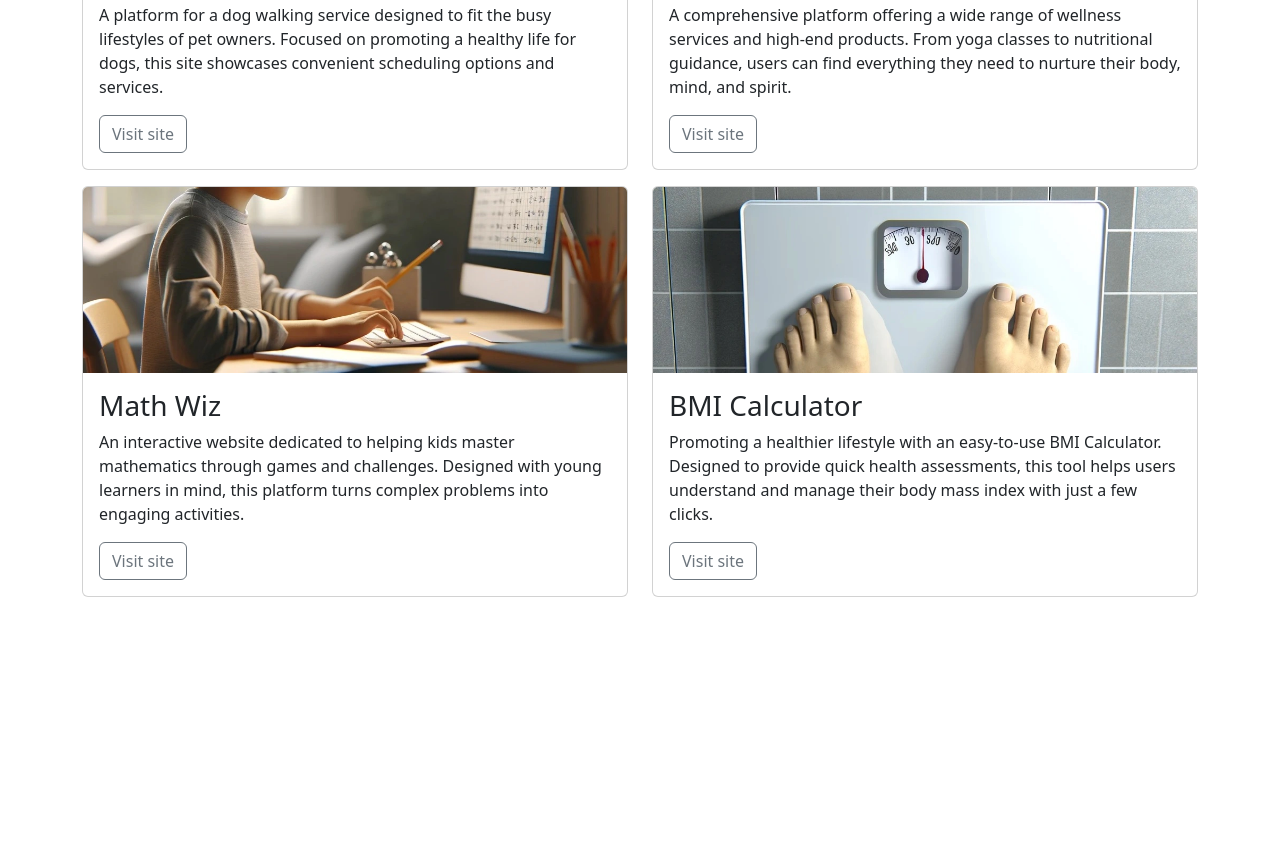
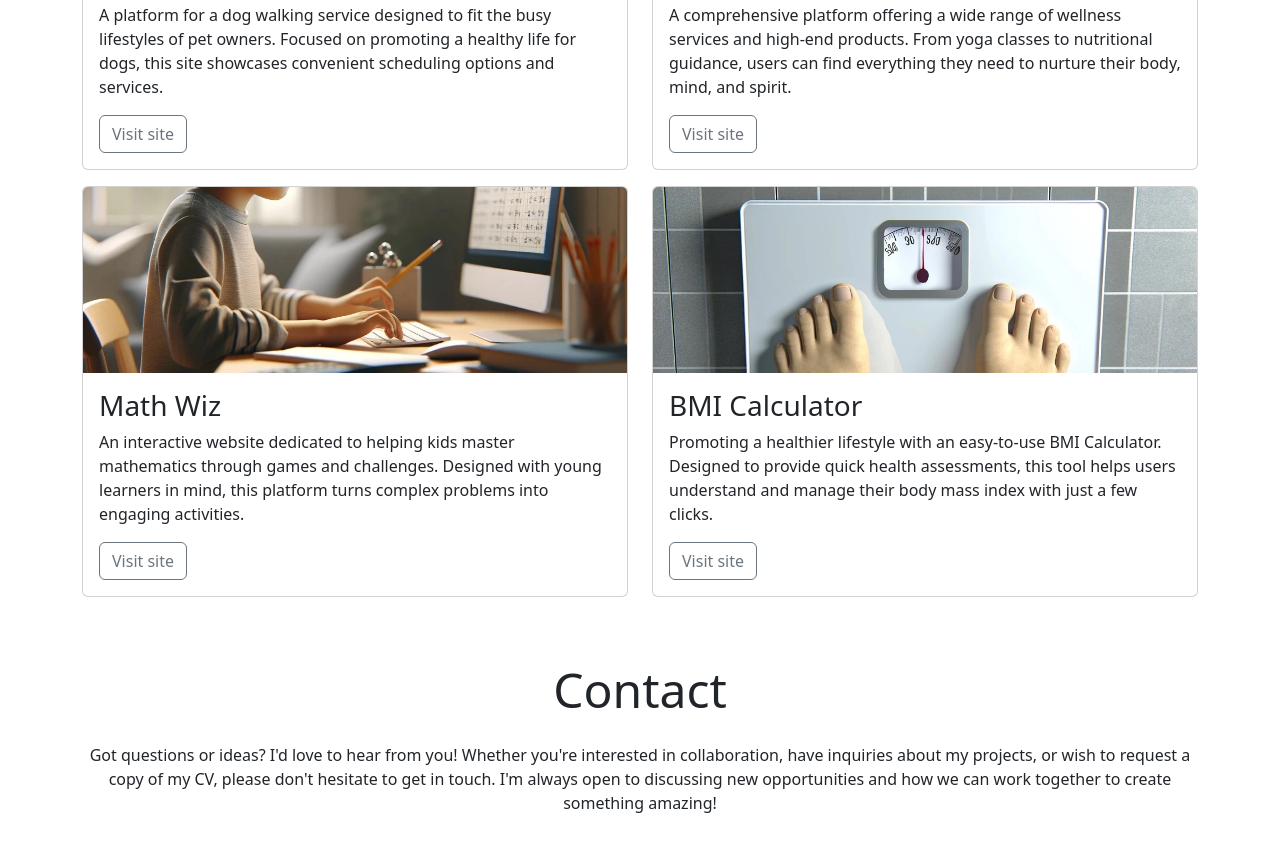
Before and after one commit to Shamsa-U/portfolio-wong, a plain HTML site: page index.html in a window 1280 px wide. Shown: the part 1238-2093 px from the top of the page. Before the commit the page ends 1875 px from the top, so only its background shows below. Drawn offline with nearby package versions, Linux system fonts and the light colour scheme.

Commit message:
add contact section

```diff
--- a/index.html
+++ b/index.html
@@ -193,7 +193,20 @@
     </div>
 </section>
 </main>
-
+<!-- contact section -->
+<footer id="contact" class="container">
+    <div class="row justify-content-center">
+        <div class="col-12 text-center my-4">
+            <h2 class="display-5">Contact</h2>
+            <p class="mt-4">Got questions or ideas? I'd love to hear from you! Whether you're interested in collaboration,
+                have inquiries about my projects, or wish to request a copy of my CV, please don't hesitate to get in touch.
+                I'm always open to discussing new opportunities and how we can work together to create something amazing!</p>
+        </div>
+        <div class="col-12 col-md-10 col-lg-8">
+            <!-- add your form here -->
+        </div>
+    </div>
+</footer>
     <!-- Bootstrap JS Script-->
     <script
       src="https://cdn.jsdelivr.net/npm/bootstrap@5.3.3/dist/js/bootstrap.bundle.min.js"
```
